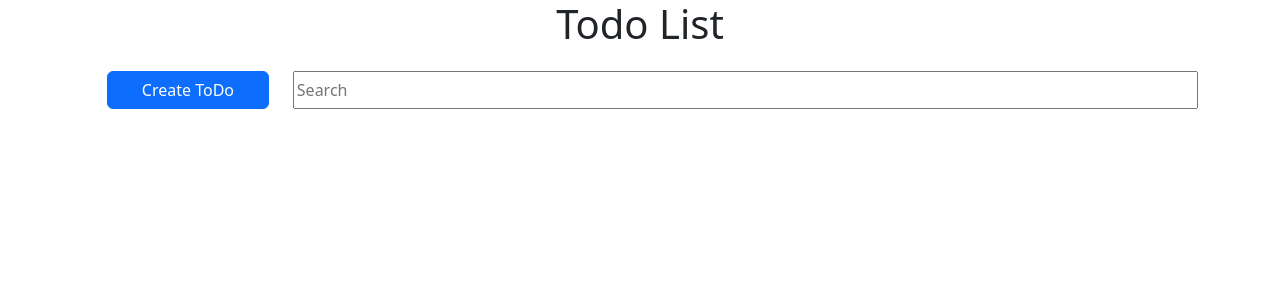
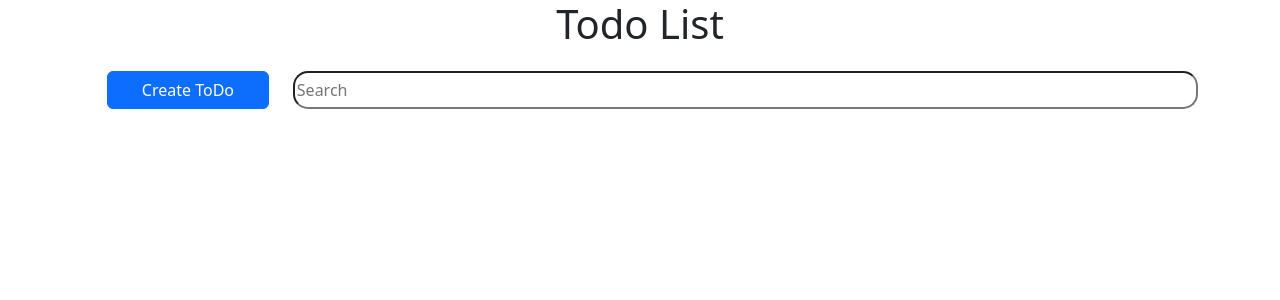
Before and after one commit to smartsnake/todo-app, a React (Create React App) app: page / in a window 1280 px wide. Shown: the top 300 px of the page. Built offline with nearby package versions, Linux system fonts and the light colour scheme; no server answers.

Commit message:
Rounded borders on search input

```diff
--- a/src/component/TodoList.js
+++ b/src/component/TodoList.js
@@ -124,7 +124,7 @@ export default function TodoList() {
                     <Button style={{flex:1, width:"100%", height:"100%"}} variant={showForm ? "secondary" : "primary"} onClick={() => handleForm()}>{showForm ? "Cancel" : "Create ToDo"}</Button>
                 </Col>
                 <Col>
-                    <input style={{flex:1, width:"100%", height:"100%"}} ref={searchRef} onChange={handleSearch} placeholder='Search'/>
+                    <input style={{flex:1, width:"100%", height:"100%", borderRadius: 15 }} ref={searchRef} onChange={handleSearch} placeholder='Search'/>
                 </Col>
             </Row>
             <Col style={{paddingTop:"15px"}} >
```
